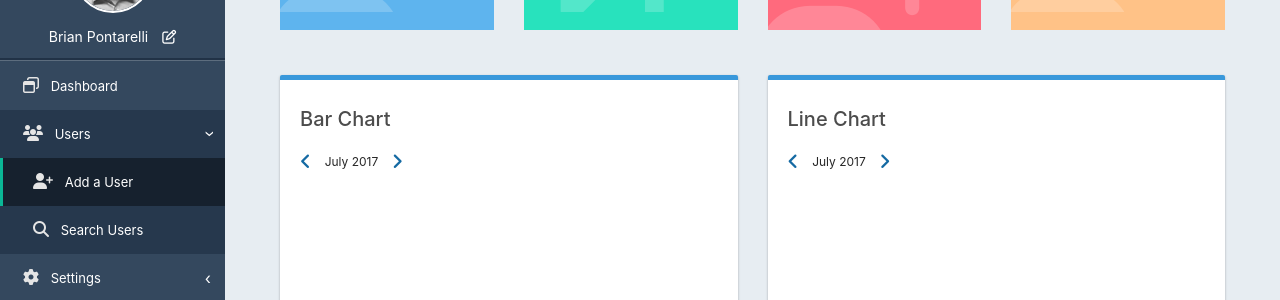
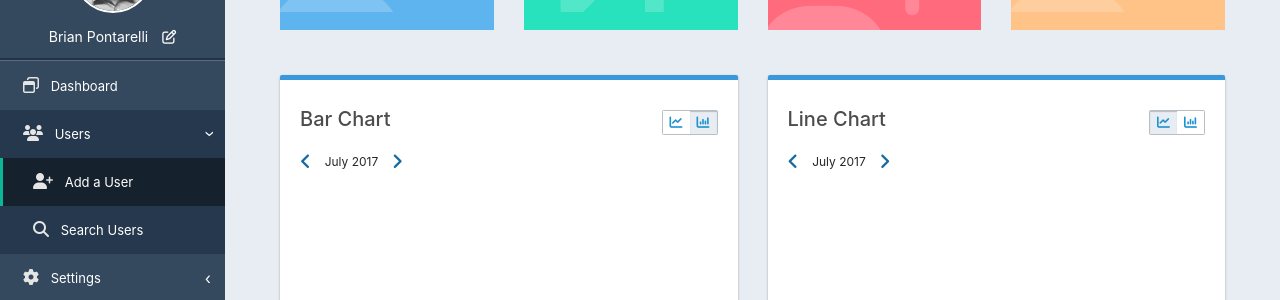
Before and after one commit to FusionAuth/fusionauth-style, a Jekyll site: the page built from index.md, in a window 1280 px wide and 1400 px high, scrolled down 804 px. Shown: the part 150-450 px from the top of the window. Built offline with Jekyll 4.4.1, drawn with Linux system fonts in a browser that asks for light colours; nearby versions of some CDN libraries.

Commit message:
Added helper and remove hover on chart controls

```diff
--- a/_sass/chart.scss
+++ b/_sass/chart.scss
@@ -5,24 +5,14 @@
 @import 'mixins';
 @import 'variables';
 
-/* Charts in Panels
+/* Charts and toggles
 –––––––––––––––––––––––––––––––––––––––––––––––––– */
-.panel {
-
-  &:hover {
-    label.chart-toggle {
-      opacity: 1;
-    }
-  }
-
 label.chart-toggle {
   background: $input-background-color;
   border: 1px solid rgba(0, 0, 0, 0.2);
   border-radius: 2px;
   float: right;
-    opacity: 0;
   padding: 0;
-    transition: opacity 0.3s ease-in-out;
   z-index: 100;
 
   a {
@@ -46,4 +36,3 @@
     }
   }
 }
-}
--- a/_sass/helpers.scss
+++ b/_sass/helpers.scss
@@ -57,16 +57,24 @@
   margin-bottom: 35px;
 }
 
+.push-left {
+  margin-left: 20px;
+}
+
 .push-more-bottom {
   margin-bottom: 70px;
 }
 
+.push-more-top {
+  margin-top: 70px;
+}
+
+.push-right{
+  margin-left: 20px;
+}
+
 .push-top {
   margin-top: 35px;
-}
-
-.push-more-top {
-  margin-top: 70px;
 }
 
 .scrollable {
```
Lines whose indentation alone changed are shown as unchanged.
